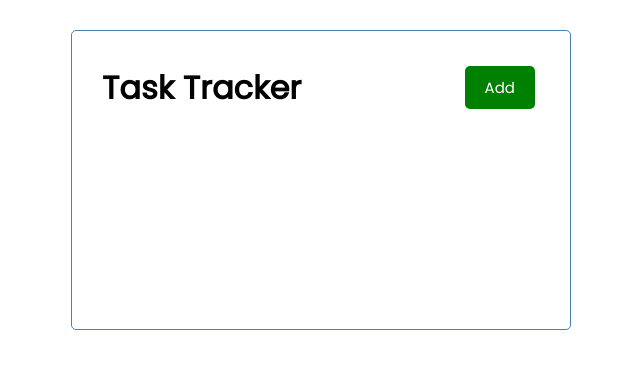
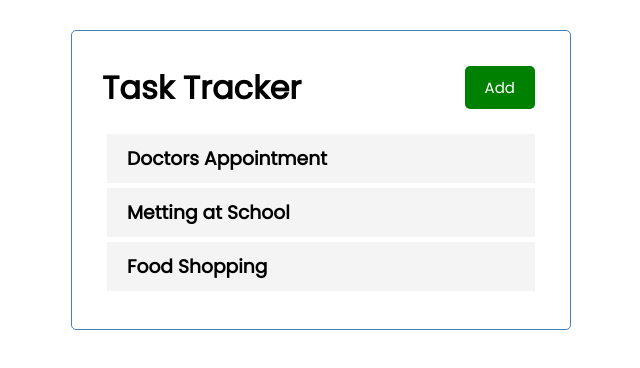
Before and after one commit to artseven/react-refresher, a React (Create React App) app: page / in a window 1280 px wide. Shown: the top 368 px of the page, without its empty margins (319-959 px from the left). Built offline with nearby package versions, Linux system fonts and the light colour scheme.

Commit message:
moving task to separate component

```diff
--- a/src/App.js
+++ b/src/App.js
@@ -1,9 +1,32 @@
+import { useState } from 'react'
 import Header from './components/Header'
+import Tasks from './components/Tasks'
 
-function App() {
+const App = () => {
+  const [tasks, setTasks] = useState([
+    {
+        id: 1,
+        text: 'Doctors Appointment',
+        day: 'Feb 5th at 2:30pm',
+        reminder: true
+    },
+    {
+        id: 2,
+        text: 'Metting at School',
+        day: 'Feb 6th at 1:30pm',
+        reminder: true
+    },
+    {
+        id: 3,
+        text: 'Food Shopping',
+        day: 'Feb 5th at 2:30pm',
+        reminder: false,
+    }
+  ])
   return (
     <div className="container">
       <Header title="Task Tracker" />
+      <Tasks tasks={tasks} />
     </div>
   );
 }
--- /dev/null
+++ b/src/components/Task.js
@@ -0,0 +1,9 @@
+const Task = ({ task}) => {
+    return (
+        <div className='task'>
+            <h3>{task.text}</h3>
+        </div>
+    )
+}
+
+export default Task
--- /dev/null
+++ b/src/components/Tasks.js
@@ -0,0 +1,13 @@
+import Task from './Task'
+
+const Tasks = ({ tasks}) => {
+    return (
+        <>
+           {tasks.map((task) => (
+            <Task key={task.id} task={task} />
+           ))}
+        </>
+    )
+}
+
+export default Tasks
```
Also changed, not shown: 2 other files (tests, documents, lock files or other folders).
